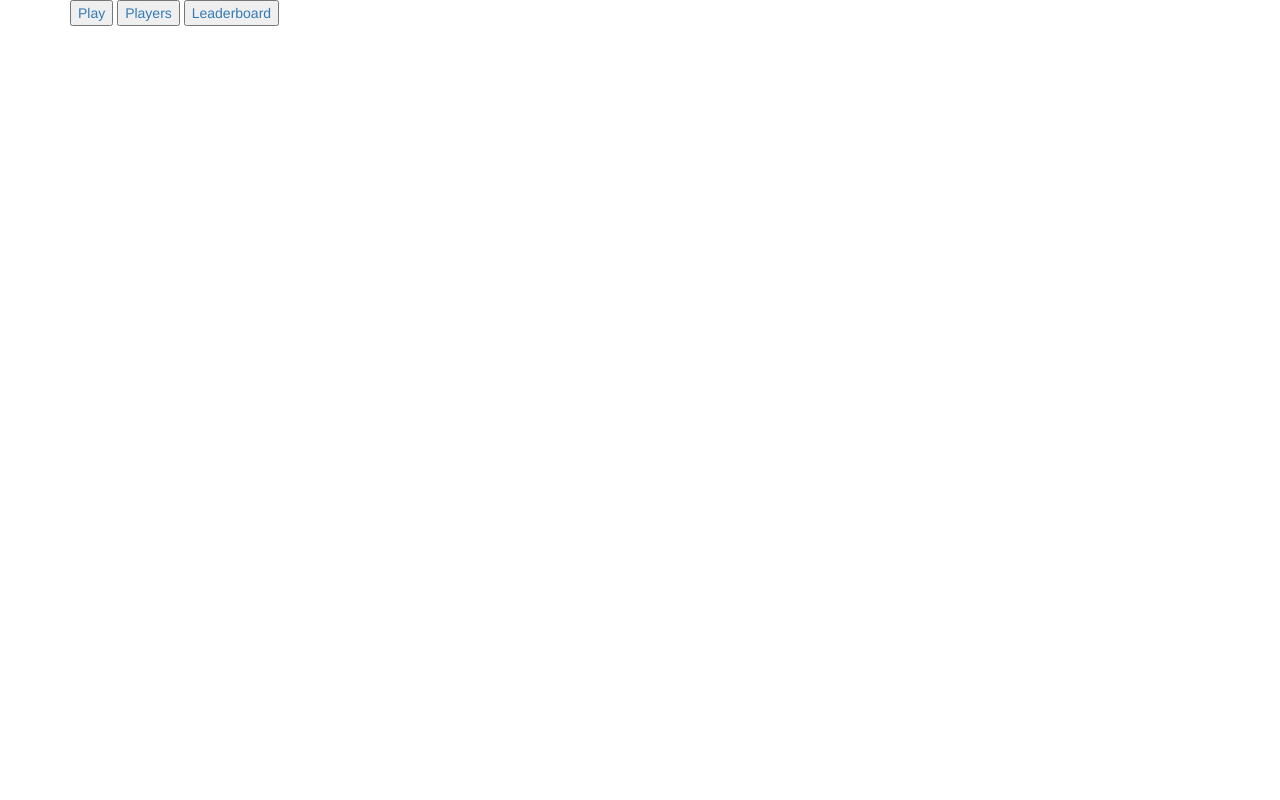
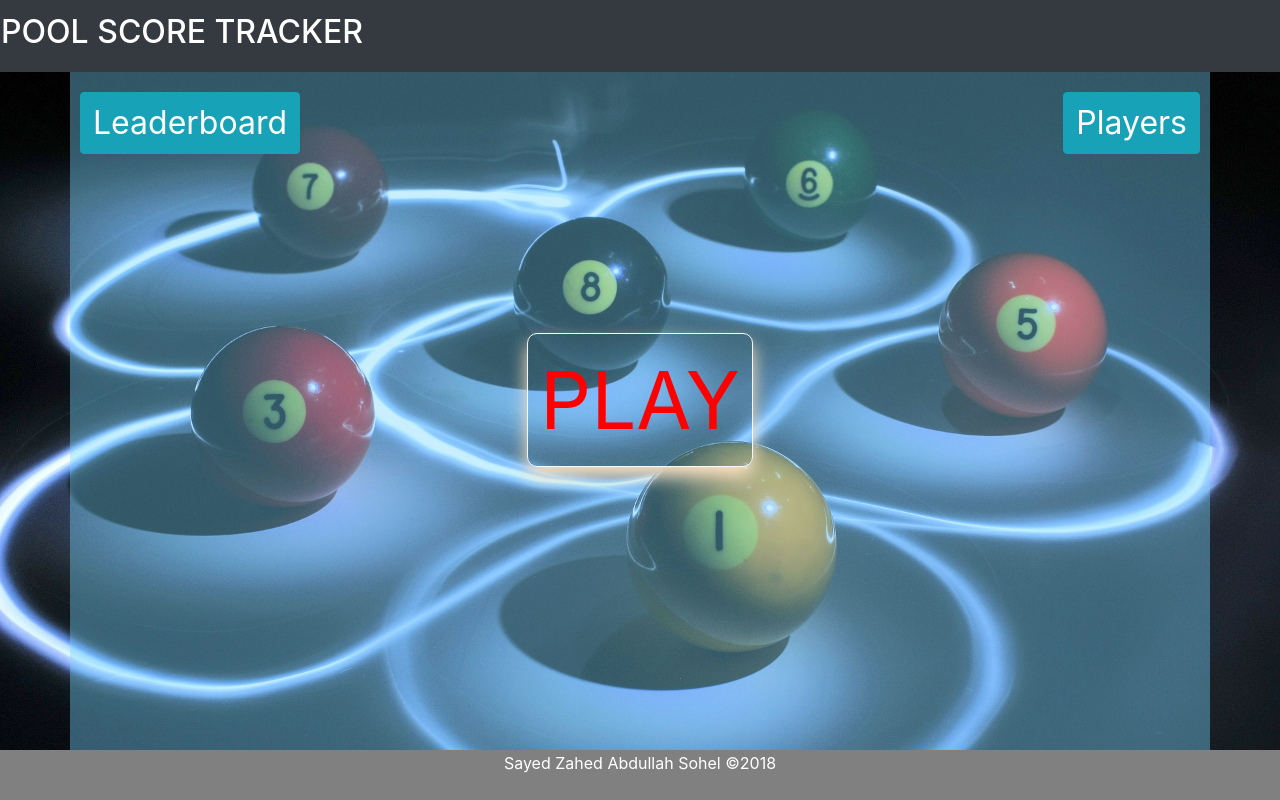
Before and after one commit to szasohel/pool_stats, a Flask app: page / in a window 1280 px wide. Run offline with Flask 2, Linux system fonts and the light colour scheme; some libraries are stand-ins or nearby versions.

Commit message:
feat: home page created

```diff
--- a/static/styles.css
+++ b/static/styles.css
@@ -0,0 +1,90 @@
+*{
+	box-sizing: border-box;
+}
+
+body{
+	height: 100%;
+	margin: 0px;
+	background: url("img/pool_body_bg.jpg");
+	background-position: center center;
+	background-repeat: no-repeat;
+	background-attachment: fixed;
+	background-size: cover;
+}
+
+.container{
+	background-color: rgba(122, 216, 254, 0.4);
+	height: 90vh;
+	padding: 0px;
+}
+
+#play-button a{
+	text-decoration: none !important;
+	color: red;
+}
+
+a:hover{
+	text-decoration: none !important;
+	color: red;
+}
+
+
+a{
+	text-decoration: none !important;
+	color: white;
+}
+
+
+#play-button{
+	position: absolute;
+	left: 50%;
+	top: 50%;
+	transform: translate(-50%,-50%);
+	font-size: 5em;
+	border-radius: 10px;
+	box-shadow: 0px 10px 18px #FFE4C4;
+}
+
+#players-button{
+	float: right;
+	margin-top: 20px;
+	margin-right: 10px;
+	font-size: 2em;
+}
+
+#leaderboard-button{
+	float: left;
+	margin-top: 20px;
+	margin-left: 10px;
+	font-size: 2em;
+}
+
+footer{
+	height: 50px;
+  	position: absolute;
+  	bottom: 0;
+  	width: 100%;
+  	color: white;
+	border: 1px solid grey;
+	text-align: center;
+	background-color: grey;
+}
+
+.start-game{
+	position: absolute;
+	left: 50%;
+	top: 50%;
+	transform: translate(-50%,-50%);
+	font-size: 2em;
+	border-radius: 10px;
+	box-shadow: 0px 10px 18px #FFE4C4;
+}
+
+#player1{
+	float: left;
+
+}
+
+#player2{
+	float: right;
+}
--- a/templates/create_player.html
+++ b/templates/create_player.html
@@ -1,5 +1,6 @@
 {% extends "main.html" %}
 {% block content %}
+
 
 <form action="{{url_for('create_player')}}" method="POST">
  <div class="form-group">
--- a/templates/home.html
+++ b/templates/home.html
@@ -1,12 +1,15 @@
 {% extends "main.html" %}
 {% block content %}
 
-<a href="{{url_for('start_game')}}"><button>Play</button></a>
+
+<button type="button" id="play-button" class="btn btn-outline-light"><a href="{{url_for('start_game')}}">PLAY</a></button>
+
+<button type="button" id="players-button" class="btn btn-info"><a href="{{url_for('player_list')}}">Players</a></button>
+<button type="button" id="leaderboard-button" class="btn btn-info"><a href="{{url_for('leaderboard')}}">Leaderboard</a></button>
 
 
 
-<a href="{{url_for('player_list')}}"><button>Players</button></a>
-<a href="{{url_for('leaderboard')}}"><button>Leaderboard</button></a>
+
 
 
 {% endblock %}
--- a/templates/main.html
+++ b/templates/main.html
@@ -2,13 +2,23 @@
 <html lang="en">
 	<head>
 		<link href='http://fonts.googleapis.com/css?family=Roboto:400,300,700' rel='stylesheet' type='text/css'>
-		<link rel="stylesheet" href="//netdna.bootstrapcdn.com/bootstrap/3.1.1/css/bootstrap.min.css">
+		<link rel="stylesheet" href="https://maxcdn.bootstrapcdn.com/bootstrap/4.0.0/css/bootstrap.min.css" integrity="sha384-Gn5384xqQ1aoWXA+058RXPxPg6fy4IWvTNh0E263XmFcJlSAwiGgFAW/dAiS6JXm" crossorigin="anonymous">
 		<link rel=stylesheet type=text/css href="{{ url_for('static', filename='styles.css') }}">
 	</head>
 	<body>
-		<div class="container">
+		<header class="row">
+			<nav class="col-md-12 navbar navbar-dark bg-dark">
+			  <a class="navbar-brand" href="{{url_for('home')}}">
+			    <h2>POOL SCORE TRACKER</h2>
+			  </a>
+			</nav>
+		</header>
+		<main class="container">
 			{% block content %}
 			{% endblock %}
-		</div>
+		</main>
+	    <footer class="footer">
+	        <span>Sayed Zahed Abdullah Sohel &copy2018</span>
+	    </footer>
 	</body>
 </html>
--- a/templates/player_list.html
+++ b/templates/player_list.html
@@ -1,5 +1,6 @@
 {% extends "main.html" %}
 {% block content %}
+
 
 <button type="button" class="btn btn-success"><h4><a href="{{url_for('home')}}">Home</a></h4></button>
 
```
Also changed, not shown: templates/header.html (added, +7 -0 lines), templates/start_game.html (+8 -7 lines), static/img/pool_body_bg.jpg (added), stats.db.
